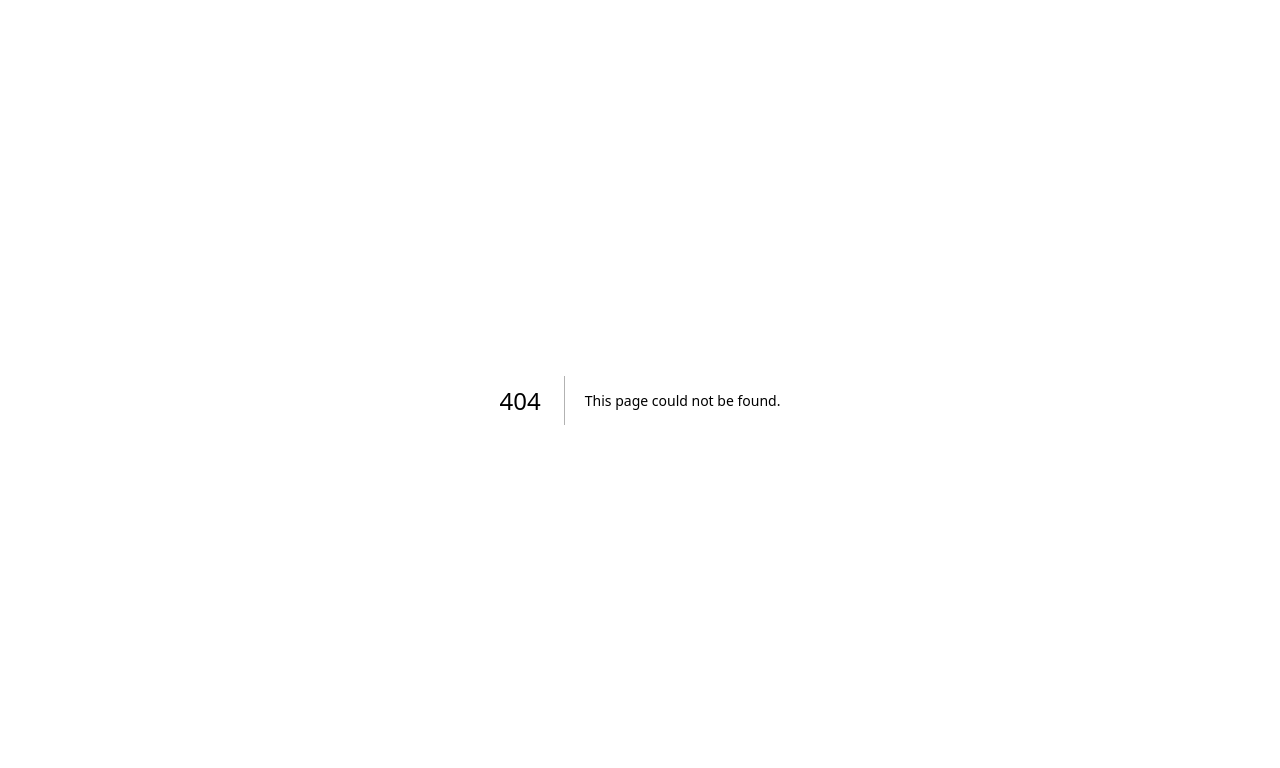
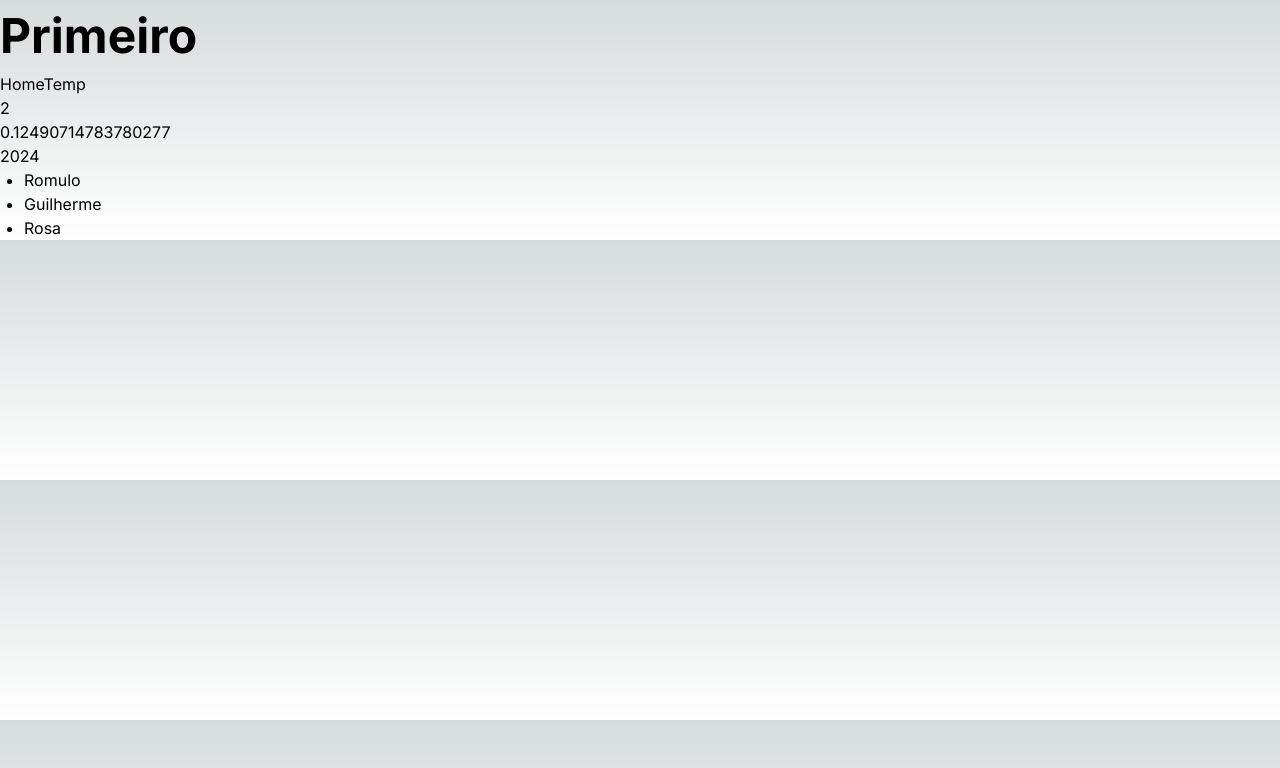
Before and after one commit to romulorosadev/2024-next-maratona-cod3r, a Next.js app: page /primeiro in a window 1280 px wide. Before the commit this address had no page. Shown: the top 768 px of the page. Built offline with nearby package versions, Linux system fonts and the light colour scheme.

Commit message:
page primeiro

```diff
--- /dev/null
+++ b/src/app/primeiro/page.tsx
@@ -0,0 +1,37 @@
+import Link from 'next/link';
+
+export default function Primeiro() {
+
+  function anoAtual(){
+    return new Date().getFullYear();
+  }
+
+  function gerarLista(){
+    return(
+      <ul className="pl-6 list-disc">
+        <li>Romulo</li>
+        <li>Guilherme</li>
+        <li>Rosa</li>
+      </ul>
+    )
+  }
+
+  return (
+      <div>
+        <h1>Primeiro</h1>
+        <nav>
+          <Link href="/">Home</Link>
+          <Link href="/temp">Temp</Link>
+          <div className="flex flex-col">
+            <span>{1+1}</span>
+            <span>{Math.random()}</span>
+            <span>{anoAtual()}</span>
+          </div>
+          <div>
+            {gerarLista()}
+          </div>
+
+        </nav>
+      </div>
+  );
+}
```
